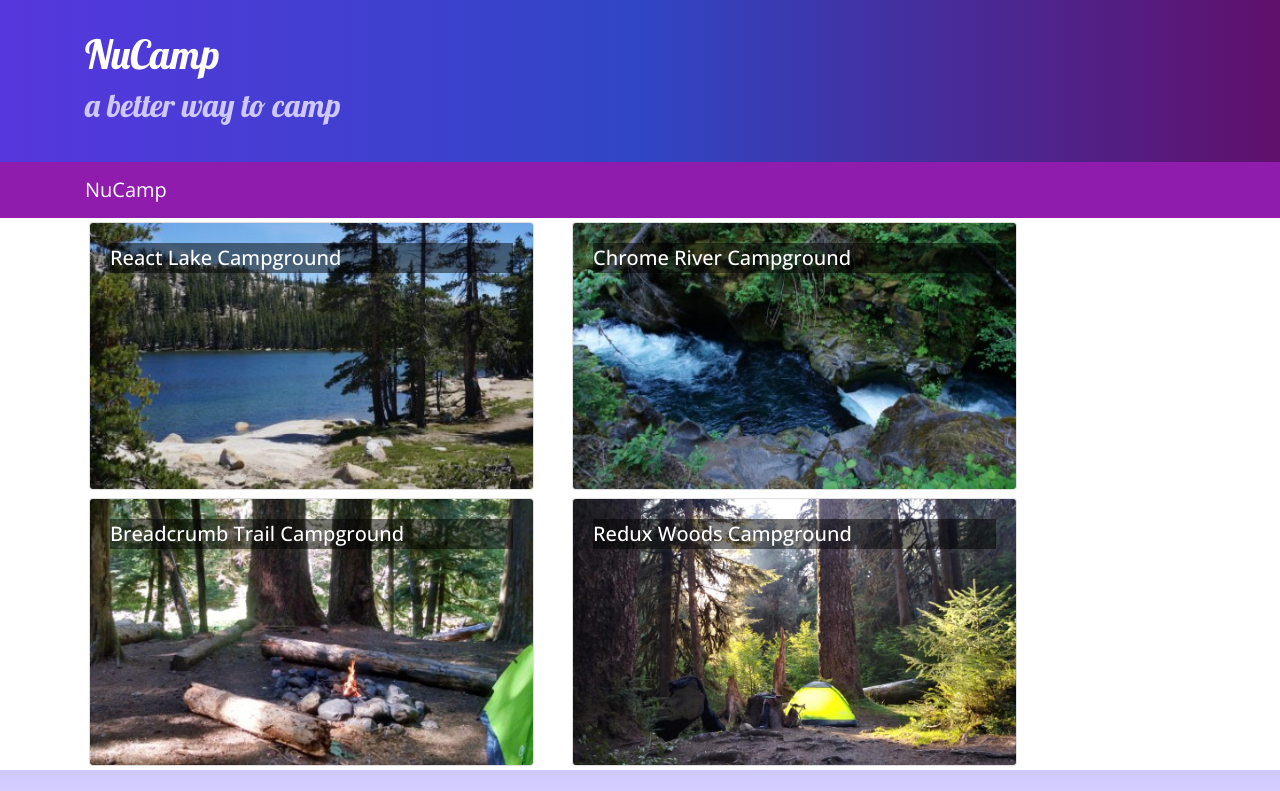
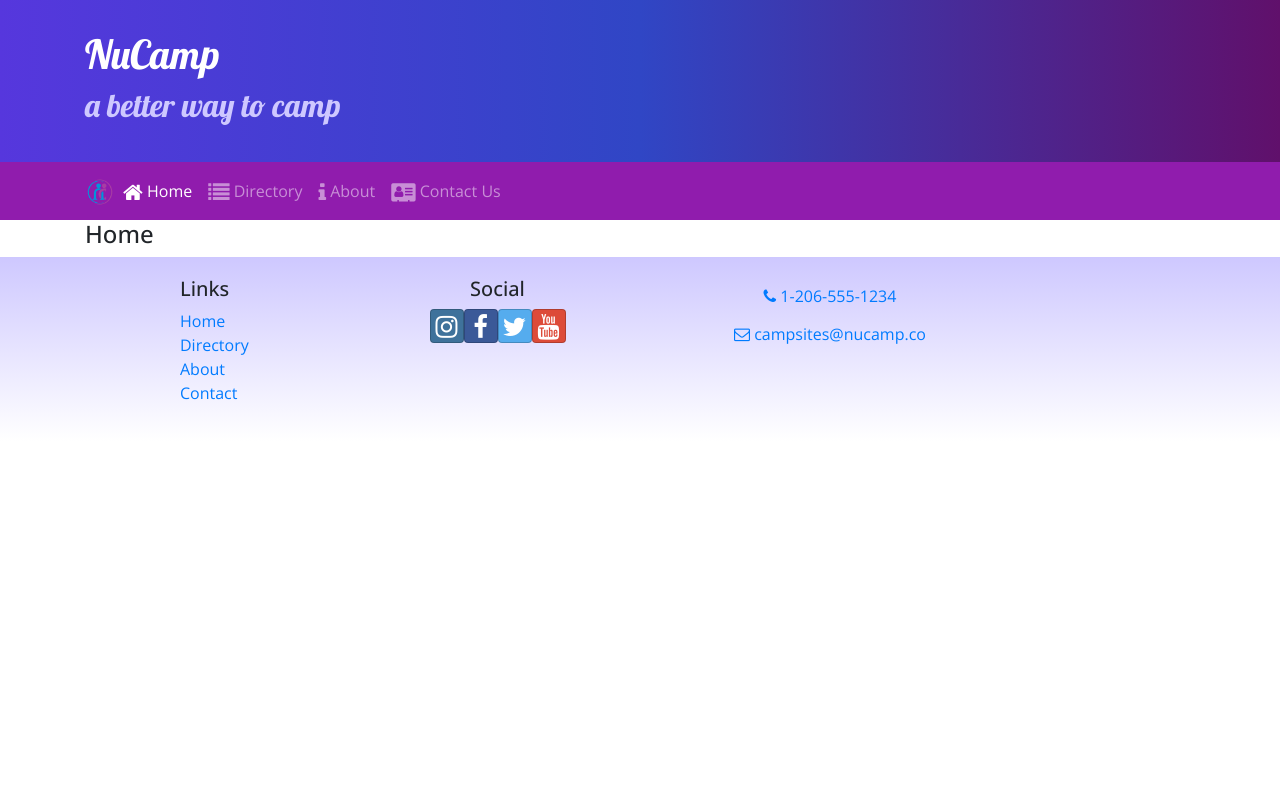
Before and after one commit to lancebierke/ReactNucampSite, a React (Create React App) app: page /home in a window 1280 px wide. Shown: the top 791 px of the page. Built offline with nearby package versions, Linux system fonts and the light colour scheme.

Commit message:
React Router

```diff
--- a/package.json
+++ b/package.json
@@ -12,6 +12,7 @@
     "react": "^17.0.2",
     "react-dom": "^17.0.2",
     "react-popper": "1.3.6",
+    "react-router-dom": "5.2.0",
     "react-scripts": "4.0.3",
     "reactstrap": "8.5.1",
     "typeface-lobster": "^1.1.13",
--- a/src/components/DirectoryComponent.js
+++ b/src/components/DirectoryComponent.js
@@ -1,9 +1,9 @@
 import React from "react";
 import { Card, CardImg, CardImgOverlay, CardTitle } from "reactstrap";
 
-function RenderDirectoryItem({ campsite, onClick }) {
+function RenderDirectoryItem({ campsite }) {
   return (
-    <Card onClick={() => onClick(campsite.id)}>
+    <Card>
       <CardImg width="100%" src={campsite.image} alt={campsite.name} />
       <CardImgOverlay>
         <CardTitle>{campsite.name}</CardTitle>
@@ -15,7 +15,7 @@
 
     const directory = props.campsites.map((campsite) => {
       return <div key={campsite.id} className="col-md-5 m-1">
-                <RenderDirectoryItem campsite={campsite} onClick={props.onClick} />
+                <RenderDirectoryItem campsite={campsite} />
       </div>;
     });
 
--- a/src/components/FooterComponent.js
+++ b/src/components/FooterComponent.js
@@ -1,4 +1,5 @@
 import React from 'react';
+import { Link } from 'react-router-dom';
 
 function Footer(props) {
     return (
@@ -8,10 +9,10 @@
                     <div className="col-4 col-sm-2 offset-1">
                         <h5>Links</h5>
                         <ul className="list-unstyled">
-                            <li><a href="#">Home</a></li>
-                            <li><a href="#">Directory</a></li>
-                            <li><a href="#">About</a></li>
-                            <li><a href="#">Contact</a></li>
+                            <li><Link to='/home'>Home</Link></li>
+                            <li><Link to='/directory'>Directory</Link></li>
+                            <li><Link to='/aboutus'>About</Link></li>
+                            <li><Link to='/contactus'>Contact</Link></li>
                         </ul>
                     </div>
                     <div className="col-6 col-sm-3 text-center">
--- a/src/components/HeaderComponent.js
+++ b/src/components/HeaderComponent.js
@@ -1,7 +1,24 @@
 import React, { Component } from "react";
-import { Navbar, NavbarBrand, Jumbotron } from "reactstrap";
+import { Nav, Navbar, NavbarBrand, NavbarToggler, Collapse, NavItem, Jumbotron } from "reactstrap";
+import { NavLink } from 'react-router-dom';
 
 class Header extends Component {
+
+    constructor(props) {
+        super(props);
+
+        this.toggleNav = this.toggleNav.bind(this);
+        this.state={
+            isNavOpen: false
+        };
+    }
+
+    toggleNav() {
+        this.setState({
+            isNavOpen: !this.state.isNavOpen
+        });
+    }
+
   render() {
     return (
       <React.Fragment>
@@ -15,9 +32,34 @@
             </div>
           </div>
         </Jumbotron>
-        <Navbar dark sticky="top">
+        <Navbar dark sticky="top" expand="md">
           <div className="container">
-            <NavbarBrand href="/">NuCamp</NavbarBrand>
+            <NavbarBrand className="mr-auto" href="/"><img src="/assets/images/logo.png" height="30" width="30" alt="NuCamp" /> </NavbarBrand>
+            <NavbarToggler onClick={this.toggleNav} />
+            <Collapse isOpen={this.state.isNavOpen} navbar>
+                <Nav navbar>
+                    <NavItem>
+                        <NavLink className="nav-link" to ="/home">
+                            <i className=" fa fa-home fa-lg" /> Home
+                        </NavLink>
+                    </NavItem>
+                    <NavItem>
+                        <NavLink className="nav-link" to ="/directory">
+                            <i className=" fa fa-list fa-lg" /> Directory
+                        </NavLink>
+                    </NavItem>
+                    <NavItem>
+                        <NavLink className="nav-link" to ="/aboutus">
+                            <i className=" fa fa-info fa-lg" /> About
+                        </NavLink>
+                    </NavItem>
+                    <NavItem>
+                        <NavLink className="nav-link" to ="/contactus">
+                            <i className=" fa fa-address-card fa-lg" /> Contact Us
+                        </NavLink>
+                    </NavItem>
+                </Nav>
+            </Collapse>
           </div>
         </Navbar>
       </React.Fragment>
--- /dev/null
+++ b/src/components/HomeComponent.js
@@ -0,0 +1,11 @@
+import React from 'react';
+
+function Home(props) {
+    return (
+        <div className="container">
+            <h4>Home</h4>
+        </div>
+    );
+}
+
+export default Home;
--- a/src/components/MainComponent.js
+++ b/src/components/MainComponent.js
@@ -1,29 +1,33 @@
-import React, { Component } from 'react';
-import Directory from './DirectoryComponent';
+import React, { Component } from "react";
+import Directory from "./DirectoryComponent";
 import CampsiteInfo from "./CampsiteInfoComponent";
-import Header from './HeaderComponent';
-import Footer from './FooterComponent'
-import { CAMPSITES } from '../shared/campsites';
+import Header from "./HeaderComponent";
+import Footer from "./FooterComponent";
+import Home from "./HomeComponent";
+import { Switch, Route, Redirect } from "react-router-dom";
+import { CAMPSITES } from "../shared/campsites";
 
 class Main extends Component {
   constructor(props) {
     super(props);
     this.state = {
       campsites: CAMPSITES,
-            selectedCampsite: null
     };
   }
 
-    onCampsiteSelect(campsiteId) {
-        this.setState({selectedCampsite: campsiteId});
-      }
+  render() {
+    const HomePage = () => {
+      return <Home />
+    };
 
-    render() {
     return (
       <div>
         <Header />
-                <Directory campsites={this.state.campsites} onClick ={campsiteId => this.onCampsiteSelect(campsiteId)} />
-                <CampsiteInfo campsite={this.state.campsites.filter(campsite => campsite.id === this.state.selectedCampsite)[0]} />
+        <Switch>
+            <Route path='/home' component={HomePage} />
+            <Route exact path='/directory' render={ () => <Directory campsites={this.state.campsites} />} />
+            <Redirect to='/home' />
+        </Switch>
         <Footer />
       </div>
     );
```
Also changed, not shown: src/App.js (+7 -5 lines), 1 other file (tests, documents, lock files or other folders). Lines whose indentation alone changed are shown as unchanged.
